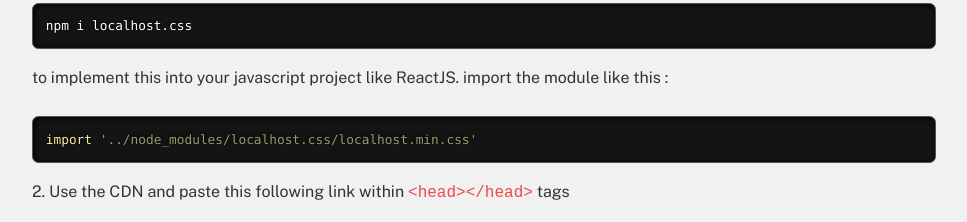
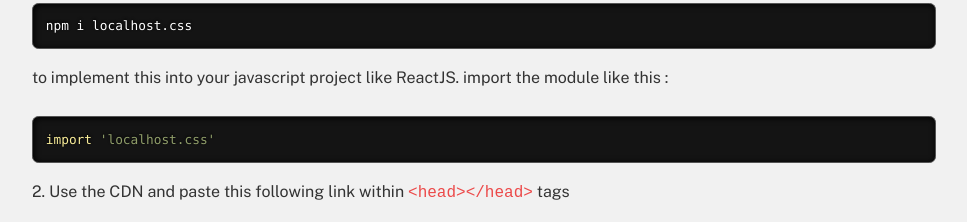
Before and after one commit to fewprojects/localhost, a plain HTML site: page index.html in a window 1280 px wide. Shown: the part 1513-1735 px from the top of the page, without its empty margins (312-1279 px from the left). Drawn offline with nearby package versions, Linux system fonts and the light colour scheme; some packages are replaced by stand-ins of ours; a script that the page names is missing.

Commit message:
readme update, npm import code changed

```diff
--- a/index.html
+++ b/index.html
@@ -103,7 +103,7 @@
                     <p>1. via npm</p>
 <pre class="language-git"><code>npm i localhost.css</code></pre>
                     <p>to implement this into your javascript project like ReactJS. import the module like this : </p>
-<pre class="language-javascript"><code>import '../node_modules/localhost.css/localhost.min.css'</code></pre>
+<pre class="language-javascript"><code>import 'localhost.css'</code></pre>
 
                     <p>2. Use the CDN and paste this following link within <code>&lt;head&gt;&lt;/head&gt;</code> tags</p>
 <pre class="language-html"><code><xmp><link rel="stylesheet" href="https://localhost-css.netlify.app/css/localhost/localhost.min.css"></xmp></code></pre>
```
Also changed, not shown: README.md.
